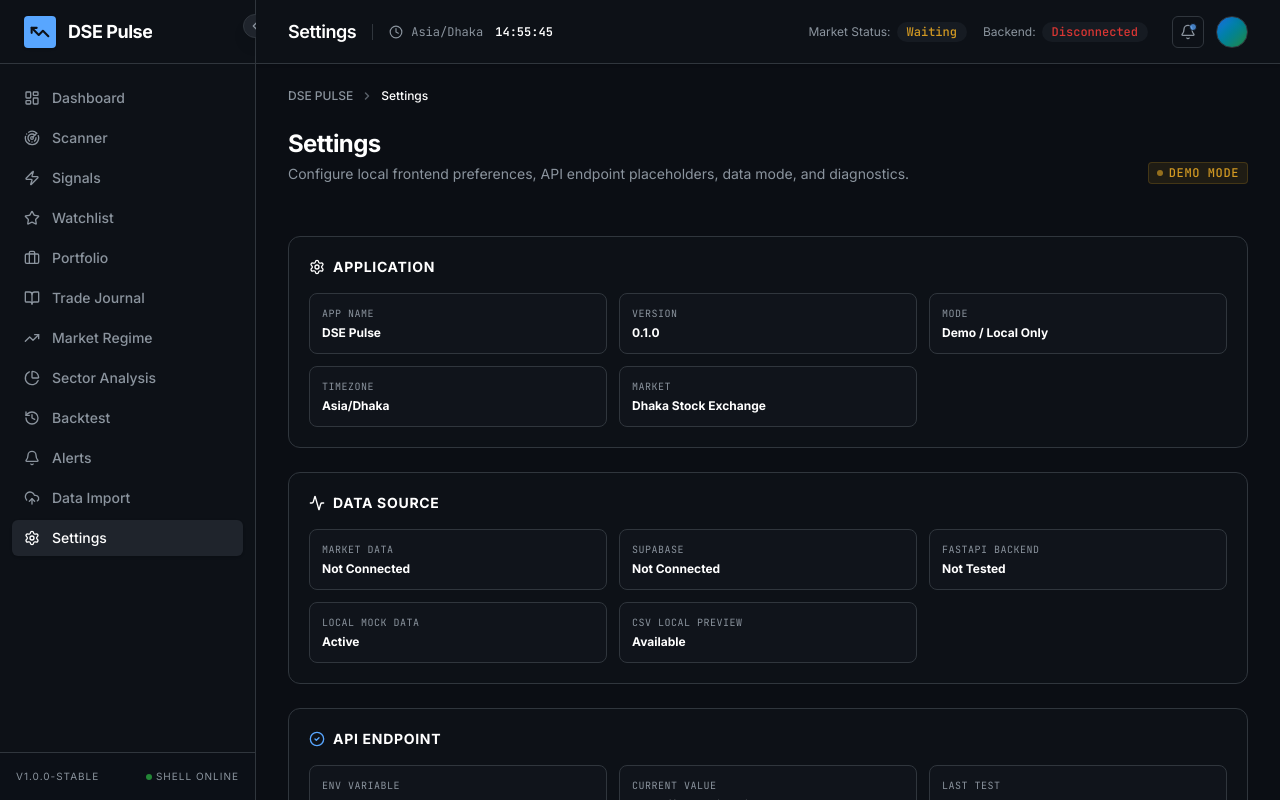
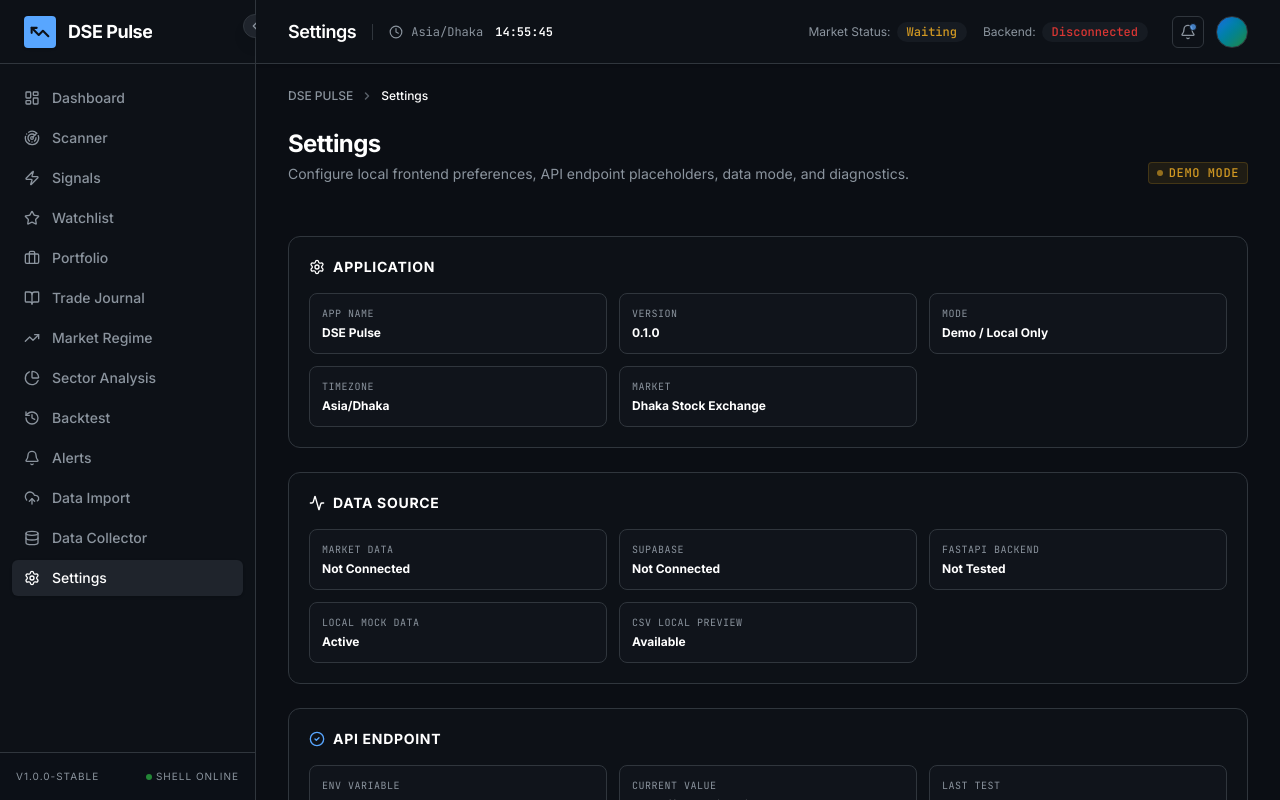
Before and after one commit to zahirulca24-bit/DSE-plus-, a React (Vite) app: page /#/settings in a window 1280 px wide. Built offline with nearby package versions, Linux system fonts and the light colour scheme; no server answers.

Commit message:
feat: add Data Collector navigation item

```diff
--- a/src/components/AppSidebar.tsx
+++ b/src/components/AppSidebar.tsx
@@ -11,6 +11,7 @@
   History,
   Bell,
   UploadCloud,
+  Database,
   Settings,
   ChevronLeft,
   ChevronRight,
@@ -35,6 +36,7 @@
   { id: 'backtest', label: 'Backtest', path: '/backtest', icon: History },
   { id: 'alerts', label: 'Alerts', path: '/alerts', icon: Bell },
   { id: 'data-import', label: 'Data Import', path: '/data-import', icon: UploadCloud },
+  { id: 'data-collector', label: 'Data Collector', path: '/data-collector', icon: Database },
   { id: 'settings', label: 'Settings', path: '/settings', icon: Settings },
 ];
 
```
